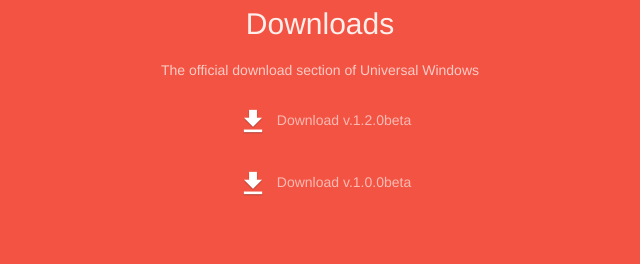
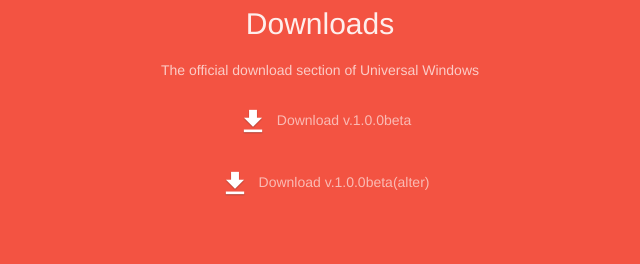
Before and after one commit to lvabarajithan/universalwindows, a plain HTML site: page index.html in a window 1280 px wide. Shown: the part 1610-1874 px from the top of the page, 320-960 px from the left. Drawn offline with Linux system fonts and the light colour scheme.

Commit message:
Added new download link

```diff
--- a/index.html
+++ b/index.html
@@ -137,11 +137,12 @@
                     </p>
              <div class="text-center">
                         <a class="btn wire-btn-red carmine-pink animDelay06 animated fadeInUp"
-                           onclick="" ><img src="img/download.png"></img>Download v.1.2.0beta</a>
+                           href="/compex/download/UniversalWindows.rar" download="UniversalWindows.rar"><img src="img/download.png"></img>Download v.1.0.0beta</a>
                     </div>
                     <div class=" text-center">
                         <a class="btn  animDelay06 animated fadeInUp"
-                          href="" download="application"><img src="img/download.png"></img>Download v.1.0.0beta</a>
+                           href="https://drive.google.com/file/d/0B-7wnQslMUHMSjBEMVdjdFlZdmM/view?usp=sharing"
+                          ><img src="img/download.png"></img>Download v.1.0.0beta(alter)</a>
                     </div>
                 </div>
             </div>
```
